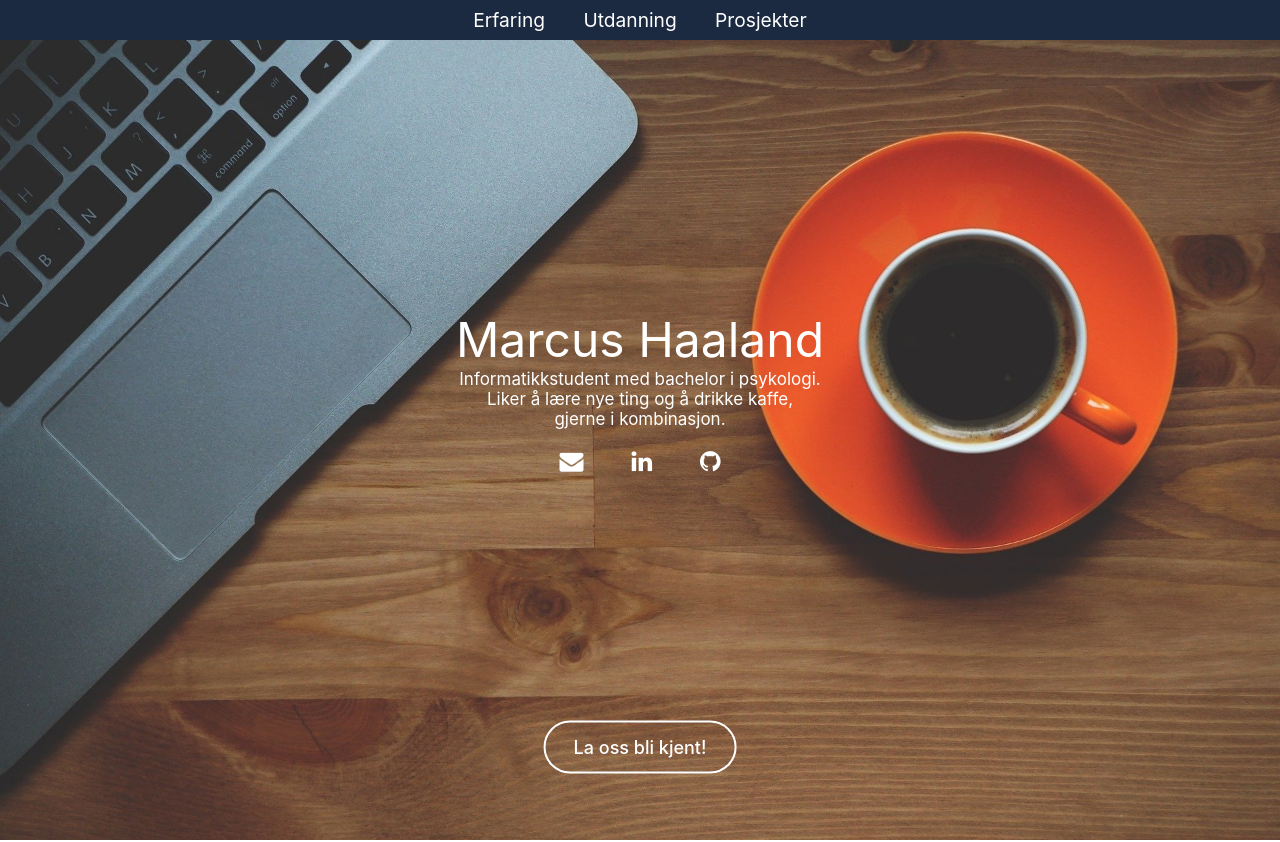
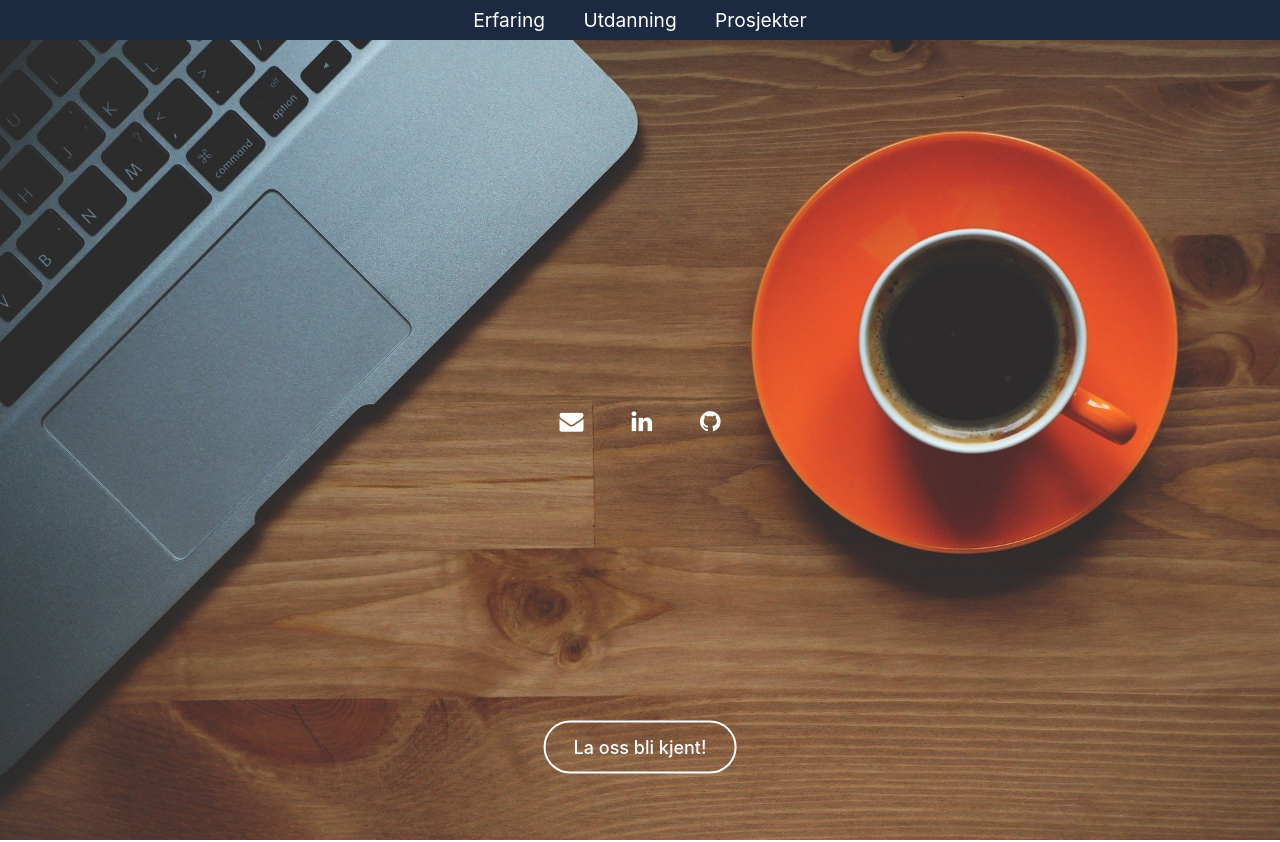
Before and after one commit to haalmarc/CV, a React (Create React App) app: page / in a window 1280 px wide. Shown: the top 842 px of the page. Built offline with nearby package versions, Linux system fonts and the light colour scheme.

Commit message:
Use vh instead of % for top

```diff
--- a/src/App.css
+++ b/src/App.css
@@ -94,7 +94,7 @@ a.anchor {
 
 .aboutMeBox > .socialContainer {
   position: absolute;
-  top: 45%;
+  top: 45vh;
   left: 50%;
   transform: translate(-50%, -50%);
 }
@@ -106,7 +106,7 @@ a.anchor {
 
   .aboutMeBox {
     position: absolute;
-    top: 50%;
+    top: 0;
     left: 50%;
     transform: translate(-50%, -50%);
   }
```
